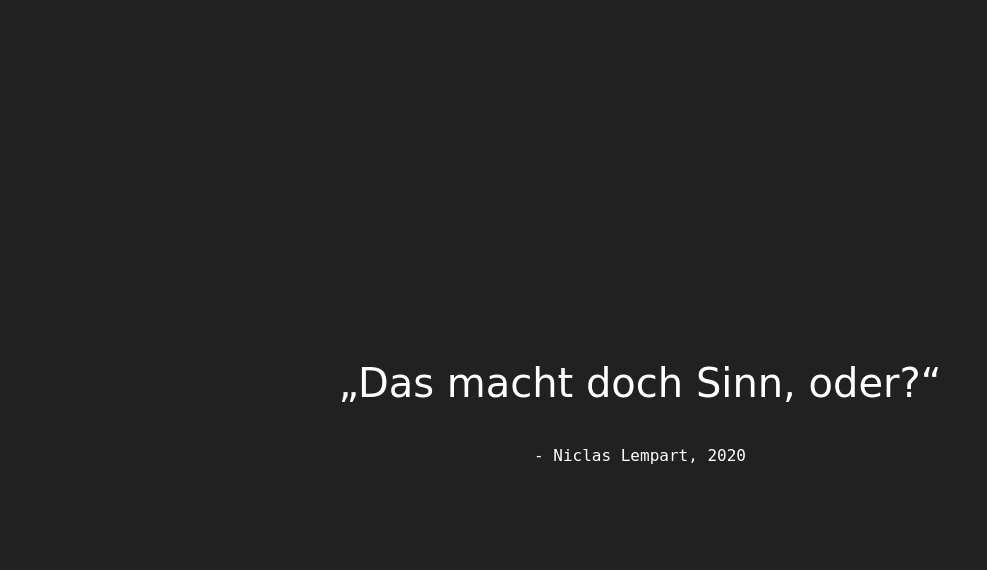
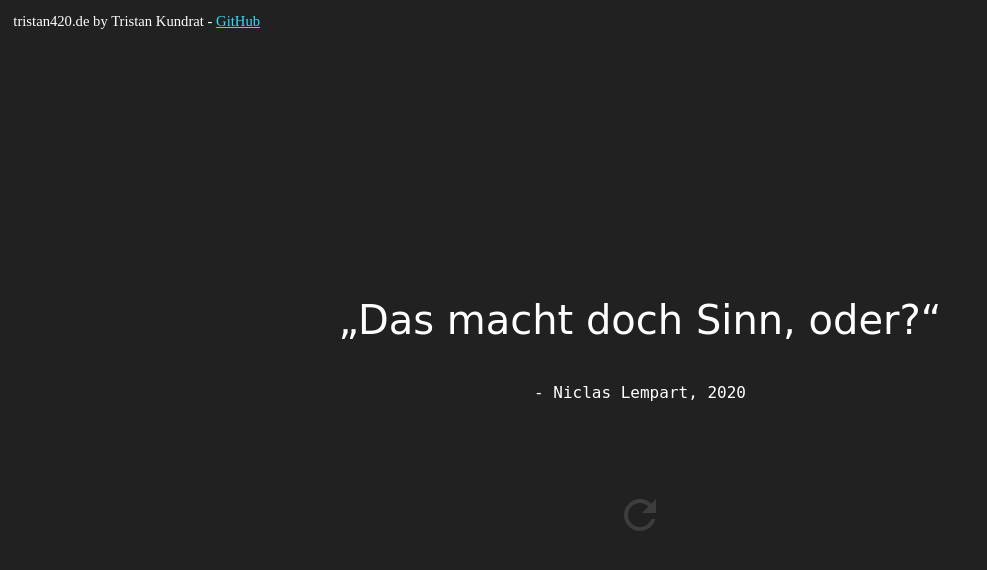
Before and after one commit to tkundrat/tristan420, a PHP site: page /machtsinn.html in a window 1280 px wide. Shown: the top 570 px of the page, without its empty margins (0-987 px from the left). Run offline with PHP 8.4, Linux system fonts and the light colour scheme; some web fonts are replaced.

Commit message:
Added author (top left), added refresh button

```diff
--- a/machtsinn.html
+++ b/machtsinn.html
@@ -9,11 +9,25 @@
     </style>
 </head>
 <body>
+    <div style="font-size: 11pt; padding: 10pt;">
+        tristan420.de by Tristan Kundrat - <a href="https://github.com/welpelp" style="color: #2eddff">GitHub</a>
+    </div>
     <div id="content">
         <p id="text">TEXT</p>
         <p id="line">- Niclas Lempart, 2020</p>
+        <br>
+        <br>
+        <br>
+        <br>
+        <button onclick="genText()" style="background-color: #212121; outline: none; border: none;">
+            <svg style="width:48px; height:48px;" viewBox="0 0 24 24">
+                <path fill="#3d3d3d" d="M17.65,6.35C16.2,4.9 14.21,4 12,4A8,8 0 0,0 4,12A8,8 0 0,0 12,20C15.73,20 18.84,17.45 19.73,14H17.65C16.83,16.33 14.61,18 12,18A6,6 0 0,1 6,12A6,6 0 0,1 12,6C13.66,6 15.14,6.69 16.22,7.78L13,11H20V4L17.65,6.35Z" />
+            </svg>
+        </button>
     </div>
-
+    <div style="visibility: hidden; font-size: 11pt; padding: 10pt;">
+        tristan420.de by Tristan Kundrat - <a href="https://github.com/welpelp">GitHub</a>
+    </div>
     <script>
         function genText() {
             let verben = ["macht", "erzeugt", "generiert", "erschafft", "erstellt", "tut", "entsperrt", "kompiliert", "zeigt", "druckt"];
```
Also changed, not shown: stylesheet.css (line endings or trailing spaces).
